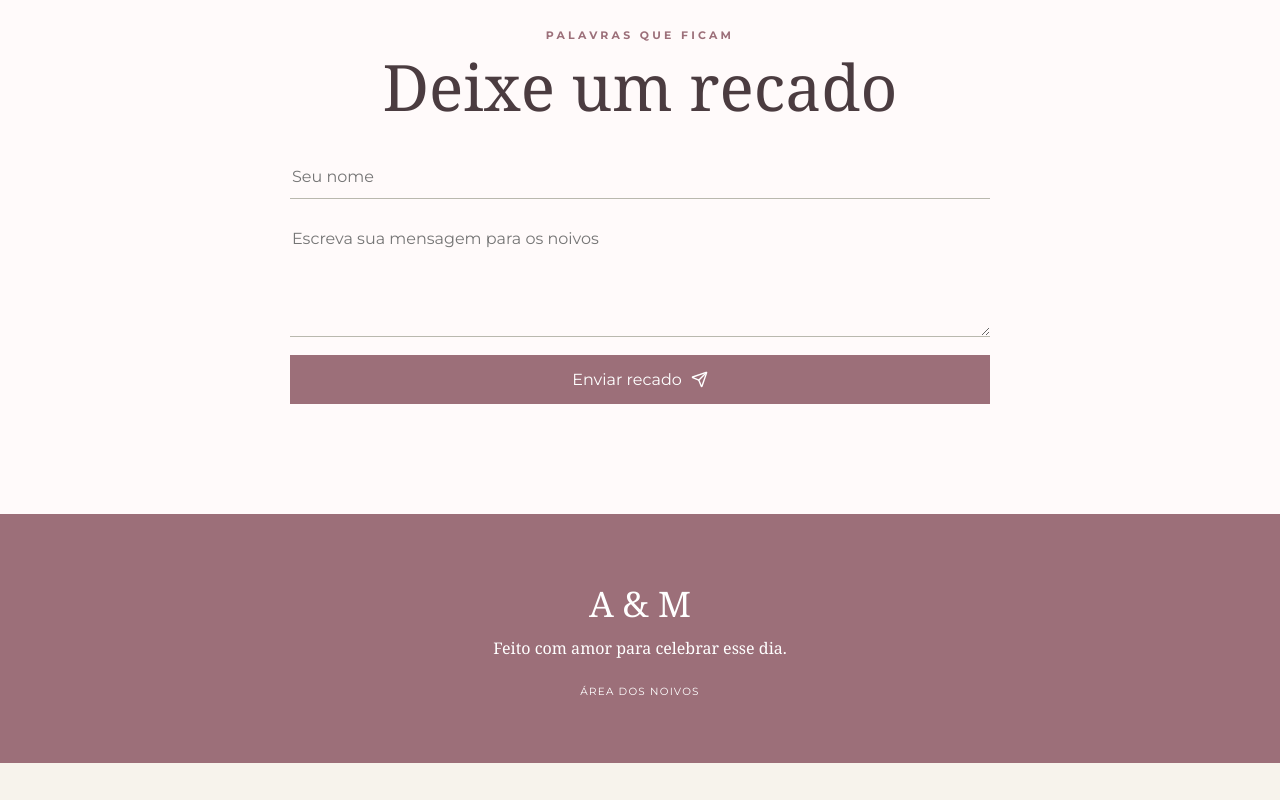
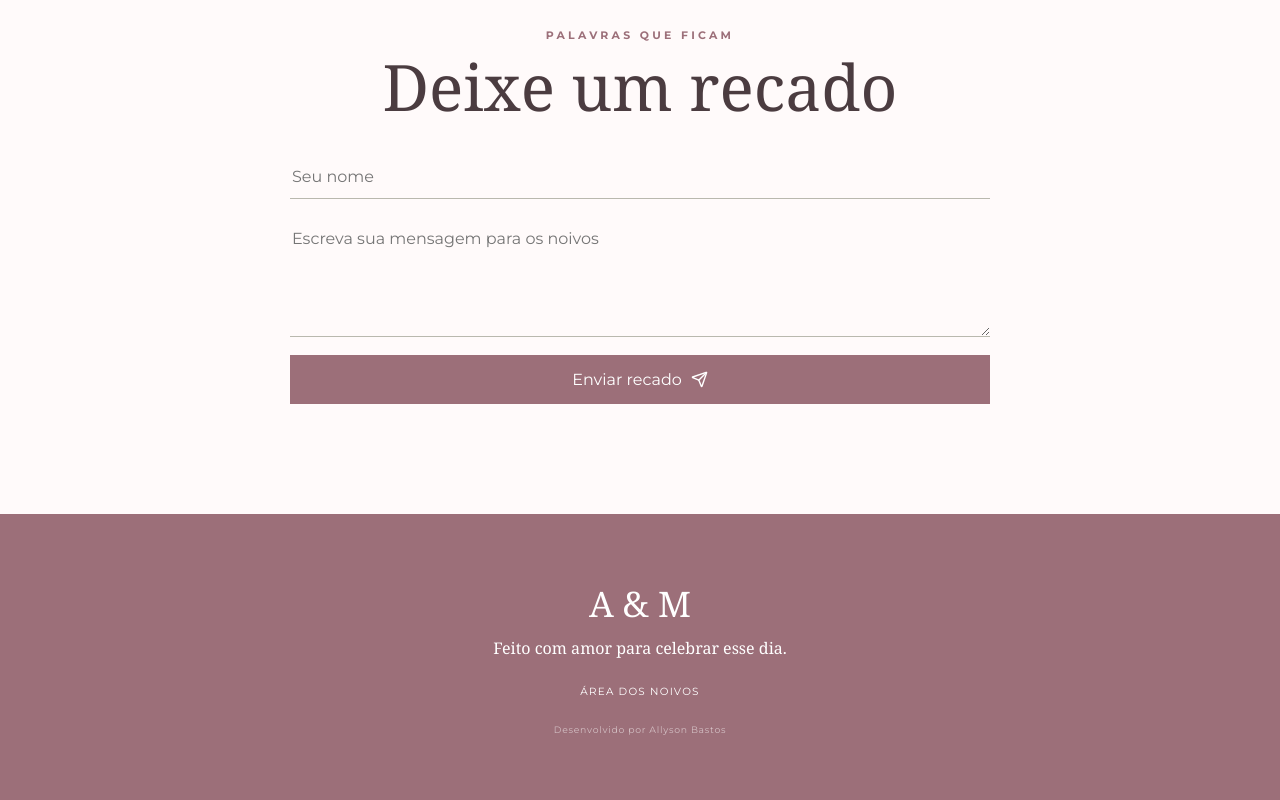
Before and after one commit to AllysonBastosAlmeida/casamento, a React (Vite) app: page / in a window 1280 px wide. Shown: the part 4639-5439 px from the top of the page. Before the commit the page ends 5402 px from the top, so only its background shows below. Built offline with nearby package versions, Linux system fonts and the light colour scheme; no server answers; a web font is replaced by a local one.

Commit message:
Adiciona credito discreto no rodape

```diff
--- a/src/pages/WeddingSite.jsx
+++ b/src/pages/WeddingSite.jsx
@@ -151,7 +151,7 @@ export default function WeddingSite() {
       <section id="confirmacao" className="section rsvp"><div><p className="eyebrow">Esperamos por você</p><h2>Confirme sua presença</h2><p>Para prepararmos tudo com muito cuidado, sua confirmação será registrada diretamente em nossa lista.</p><p className="rsvp-deadline"><CalendarDays size={18} /><span>Confirme sua presença até <strong>20/10/2026</strong></span></p></div><RsvpForm /></section>
       <section id="recados" className="section messages"><p className="eyebrow">Palavras que ficam</p><h2>Deixe um recado</h2><form className="message-form" onSubmit={leaveMessage}><input required name="name" placeholder="Seu nome" /><textarea required name="message" placeholder="Escreva sua mensagem para os noivos" /><button className="button primary">Enviar recado <Send size={17} /></button></form></section>
     </main>
-    <footer><span>{wedding.initials}</span><p>Feito com amor para celebrar esse dia.</p><a href="#/admin">Área dos noivos</a>{isDemoMode && <small>Modo demonstração</small>}</footer>
+    <footer><span>{wedding.initials}</span><p>Feito com amor para celebrar esse dia.</p><a href="#/admin">Área dos noivos</a>{isDemoMode && <small>Modo demonstração</small>}<small className="developer-credit">Desenvolvido por Allyson Bastos</small></footer>
     {gift && <div className="modal-backdrop" onMouseDown={() => setGift(null)}><div className="modal" onMouseDown={e => e.stopPropagation()}><button className="modal-close" onClick={() => setGift(null)}><X /></button><span className="modal-gift-figure">{gift.emoji}</span><p className="eyebrow">Você escolheu</p><h2>{gift.name}</h2><strong>{money.format(gift.price)}</strong><div className="pix-box"><QRCodeSVG value={pixPayload} size={210} level="M" /><p>Abra o aplicativo do seu banco e escaneie o QR Code</p><button type="button" className="text-button" onClick={() => { navigator.clipboard.writeText(pixPayload); setNotice('Código PIX copiado!'); }}>Copiar código PIX</button></div><form onSubmit={chooseGift}><label>Nome de quem está presenteando *<input required name="name" placeholder="Digite seu nome completo" /></label><label>Mensagem (opcional)<textarea name="message" placeholder="Uma mensagem para os noivos" /></label><button className="button primary">Já fiz o PIX</button></form><small>O valor e a identificação deste presente já estão preenchidos no QR Code.</small></div></div>}
     {customGiftOpen && <div className="modal-backdrop" onMouseDown={() => setCustomGiftOpen(false)}><div className="modal custom-gift-modal" onMouseDown={event => event.stopPropagation()}><button className="modal-close" onClick={() => setCustomGiftOpen(false)}><X /></button><span className="modal-gift-figure">🎁</span><p className="eyebrow">Presente personalizado</p><h2>Crie seu presente</h2><p>Escolha como deseja nos presentear e informe o valor do seu carinho.</p><form onSubmit={createCustomGift}><label>Nome do presente *<input required name="name" maxLength="80" placeholder="Ex.: Um jantar especial" /></label><label>Valor do presente *<div className="money-input"><span>R$</span><input required name="price" type="number" min="1" step="0.01" inputMode="decimal" placeholder="0,00" /></div></label><button className="button primary">Gerar PIX deste presente</button></form></div></div>}
     {notice && <div className="toast" onClick={() => setNotice('')}><Check /> {notice}</div>}
--- a/src/styles.css
+++ b/src/styles.css
@@ -102,6 +102,7 @@ fieldset { border: 0; margin: 0; padding: 0; }
 .intro>p:not(.eyebrow),.gifts-section .section-lead,.rsvp>div>p:not(.eyebrow),.rsvp .rsvp-deadline,.rsvp .rsvp-deadline strong,.ceremony-card p:not(.eyebrow){color:#302a2c!important;font-family:Montserrat,Arial,sans-serif!important;font-weight:600!important;opacity:1!important}
 footer { align-items: center; background: var(--green); color: #fff; display: flex; flex-direction: column; gap: 10px; padding: 65px 20px; text-align: center; }
 footer>span { font-size: 2.2rem; } footer p { font-family: Georgia,serif; } footer a,footer small { font-size: .65rem; letter-spacing: .12em; text-transform: uppercase; }
+footer .developer-credit{font-size:.58rem;font-weight:400;letter-spacing:.08em;margin-top:16px;opacity:.55;text-transform:none}
 .modal-backdrop { align-items: center; background: rgba(28,32,27,.62); display: flex; inset: 0; justify-content: center; padding: 20px; position: fixed; z-index: 50; }
 .modal { background: var(--cream); max-height: 94vh; max-width: 520px; overflow: auto; padding: 45px; position: relative; text-align: center; width: 100%; }
 .modal-close { background: none; border: 0; cursor: pointer; position: absolute; right: 14px; top: 14px; }
```
